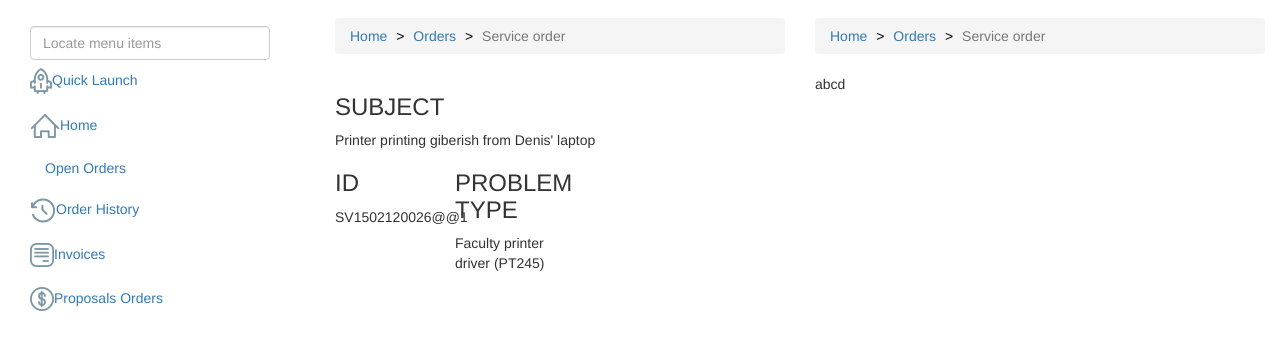
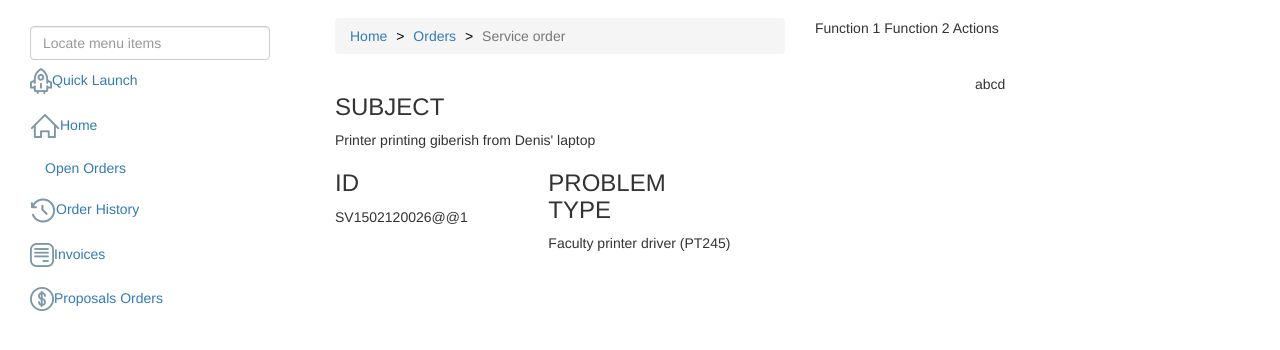
Before and after one commit to yusufi/astea, a plain HTML site: page index.html in a window 1280 px wide. Shown: the part 66-416 px from the top of the page. Drawn offline with nearby package versions, Linux system fonts and the light colour scheme.

Commit message:
changes index

```diff
--- a/index.html
+++ b/index.html
@@ -54,34 +54,31 @@
 		      </ol>
 	        </div>
 	        <div class="col-md-6">
-		      <ol class="breadcrumb">
-   		        <li><a href="#">Home</a></li>
-   		        <li><a href="#">Orders</a></li>
-		        <li class="active">Service order</li>
-		      </ol>
+	     	  Function 1
+	     	  Function 2
+	     	  Actions
 	        </div>
 	      </div>
 	      <div class="row">
-	  	    <div class="col-md-6">
+	  	    <div class="col-md-8">
 	  	      <h3>SUBJECT</h3>
 	  	      <span>Printer printing giberish from Denis' laptop</span>
 	  	      <div class="row">
-	  	        <div class="col-md-3">
+	  	        <div class="col-md-4">
 	  	          <h3>ID</h3>
 	  	          <span>SV1502120026@@1</span>
 	  	        </div>
-	  	        <div class="col-md-3">
+	  	        <div class="col-md-4">
 	  	          <h3>PROBLEM TYPE</h3>
 	  	          <span>Faculty printer driver (PT245)</span>
 	  	        </div>
 	  	      </div>
-	  	  	</div>
-	    	<div class="col-md-6">
-	    	abcd
-	  		</div>
+	  	    </div>
+	  	    <div class="col-md-4">
+	  	    	abcd
+	  	    </div>
 	  	  </div>
-	  	</div>
-	  </div>
+	    </div>
 	</div>
 
 
```
